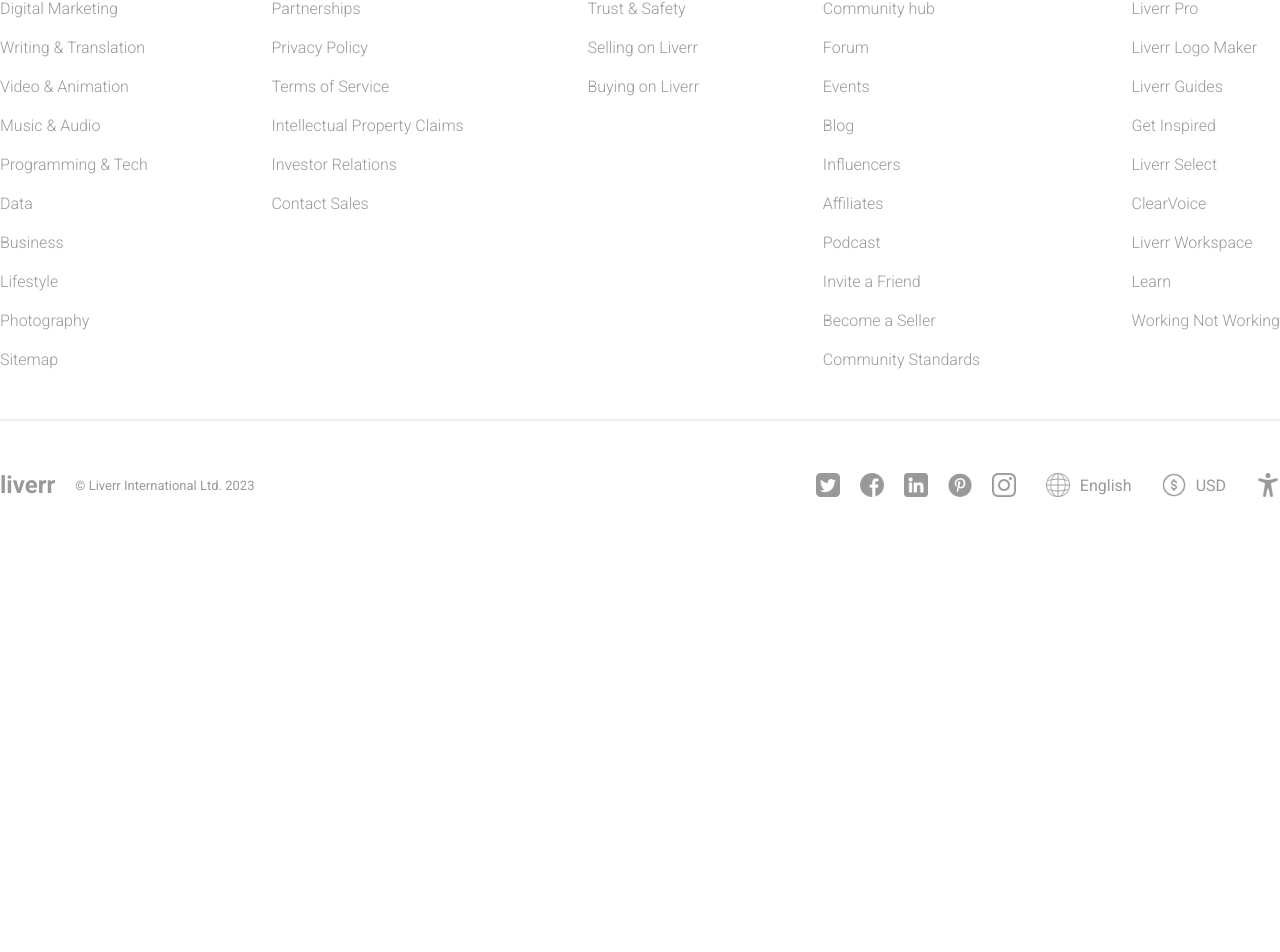
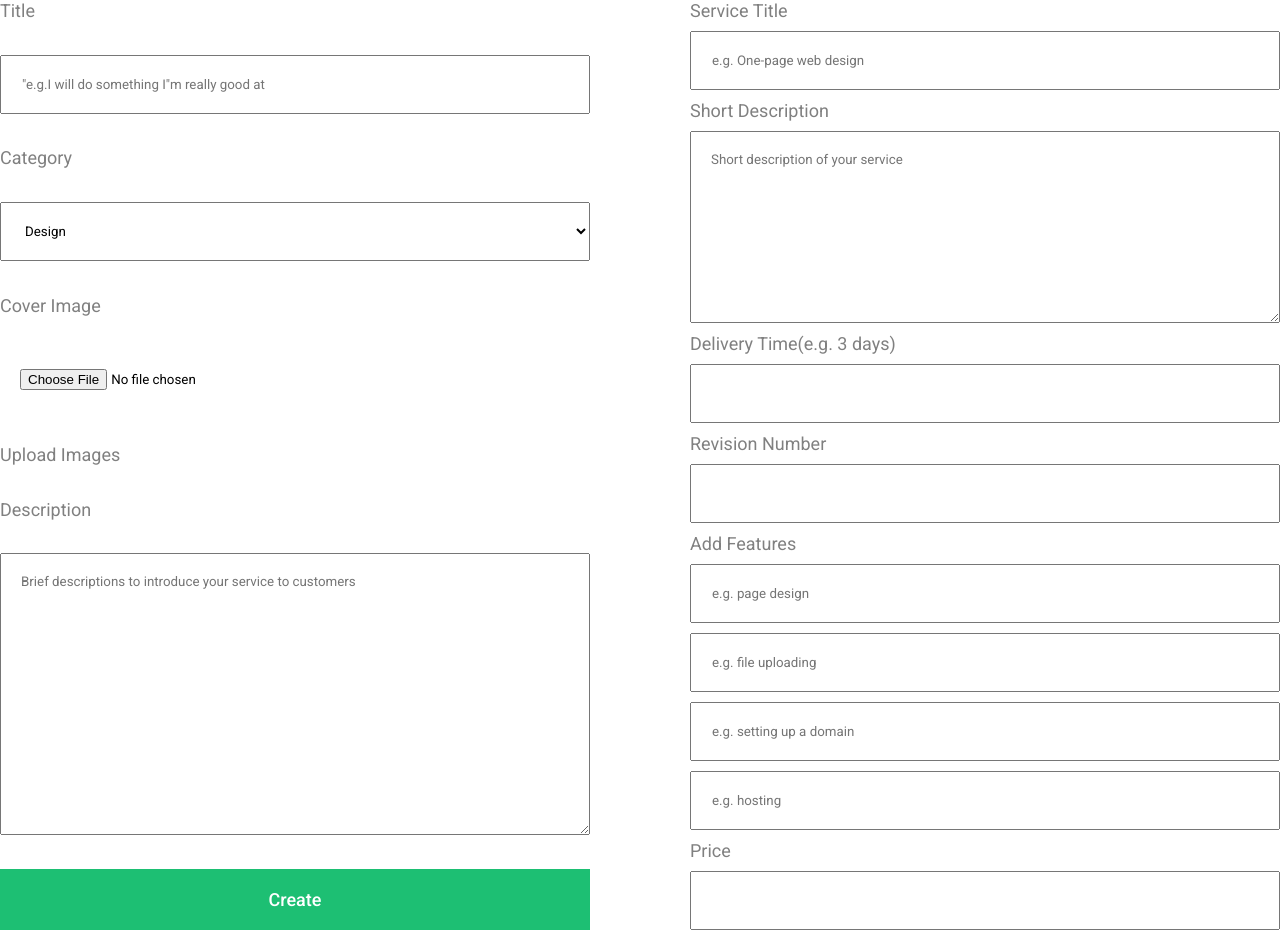
Before and after one commit to Kugisaki1704/Fiverr, a React (Vite) app in the folder fullstack/: page /add in a window 1280 px wide. Shown: the part 271-1223 px from the top of the page. Before the commit the page ends 820 px from the top, so only its background shows below. Built offline with nearby package versions, Linux system fonts and the light colour scheme; a small style sheet from the web is missing.

Commit message:
add new gig page created

```diff
--- a/fullstack/src/pages/add/Add.jsx
+++ b/fullstack/src/pages/add/Add.jsx
@@ -3,8 +3,51 @@
 
 const Add = () => {
   return (
-    <div>
-      Add
+    <div className='add'>
+      <div className="container">
+        <h1>Add New Gig</h1>
+        <div className="sections">
+          <div className="left">
+            <label htmlFor="">Title</label>
+            <input type="text" placeholder='"e.g.I will do something I"m really good at' />
+            <label htmlFor="">Category</label>
+            <select name="cats" id="cats">
+            <option value="design">Design</option>
+            <option value="web">Web Development</option>
+            <option value="animation">Animation</option>
+            <option value="music">Music</option>
+            </select>
+            <label htmlFor="">Cover Image</label>
+            <input type="file" />
+            <label htmlFor="">Upload Images</label>
+            <label htmlFor="">Description</label>
+            <textarea name="" id="" placeholder="Brief descriptions to introduce your service to customers" cols="30" rows="16"></textarea>
+            <button>Create</button>
+          </div>
+
+
+          <div className="right">
+              <label htmlFor="">Service Title</label>
+              <input type="text" placeholder='e.g. One-page web design' />
+              <label htmlFor="">Short Description</label>
+              <textarea name="" id="" cols="30" rows="10" placeholder='Short description of your service'></textarea>
+              <label htmlFor="">Delivery Time(e.g. 3 days)</label>
+              <input type="number" min={1} />
+              <label htmlFor="">Revision Number</label>
+              <input type="number" min={1} />
+
+              <label htmlFor="">Add Features</label>
+              <input type="text" placeholder='e.g. page design' />
+              <input type="text" placeholder='e.g. file uploading' />
+              <input type="text" placeholder='e.g. setting up a domain' />
+              <input type="text" placeholder='e.g. hosting' />
+              <label htmlFor="">Price</label>
+              <input type="number" min={1} />
+
+          </div>
+        </div>
+      </div>
+
     </div>
   );
 };
--- a/fullstack/src/pages/add/Add.scss
+++ b/fullstack/src/pages/add/Add.scss
@@ -0,0 +1,52 @@
+.add{
+    display: flex;
+    justify-content: center;
+    .container{
+        width: 1400px;
+        padding: 50px 0px;
+
+        h1{
+            color: gray;
+            font-weight: 300;
+            margin: 30px;
+        }
+
+        .sections{
+            display: flex;
+            justify-content: space-between;
+            gap: 100px;
+
+
+            .left , .right{
+                flex: 1;
+                display: flex;
+                flex-direction: column;
+                gap: 10px;
+                justify-content: space-between;
+
+
+                label{
+                    color: gray;
+                    font-size: 18px;
+
+                }
+
+
+                input,select,textarea{
+                    padding: 20px;
+
+                }
+
+                button{
+                    border: none;
+                    padding: 20px;
+                    background-color: #1dbf73;
+                    color: white;
+                    font-weight: 500;
+                    font-size: 18px;
+                    cursor: pointer;
+                }
+            }
+        }
+    }
+}
```
